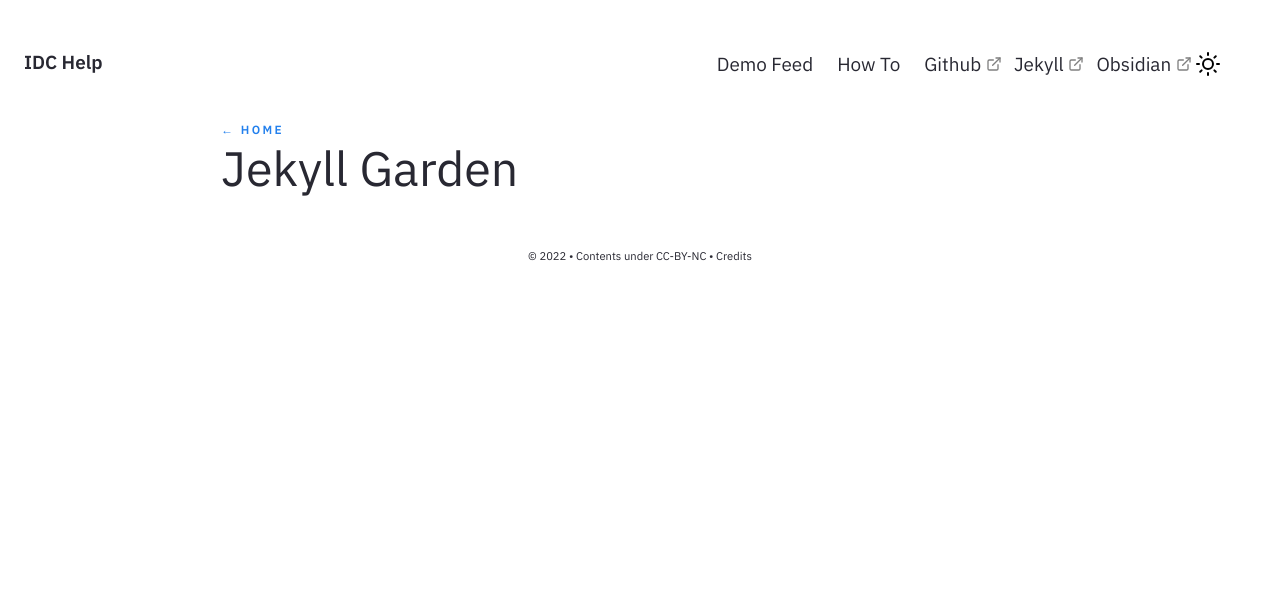
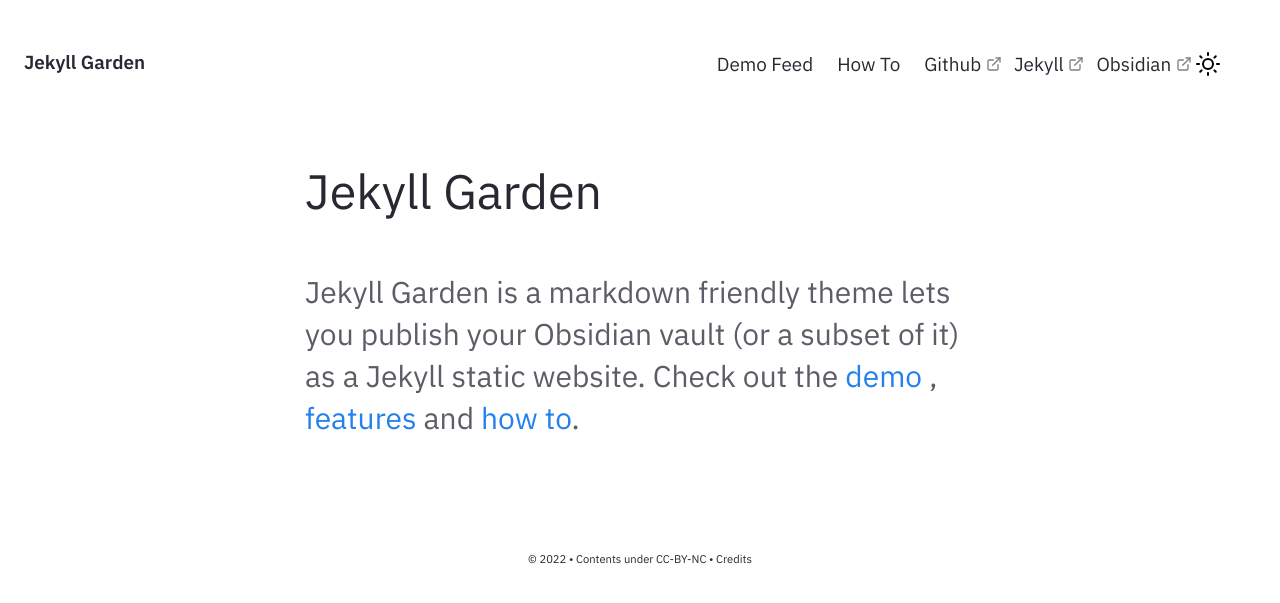
Before and after one commit to akademi-archive/akademi-archive.github.io, a Jekyll site: the page built from pages/index.md, in a window 1280 px wide. Shown: the top 603 px of the page. Built offline with Jekyll 4.4.1, drawn with Linux system fonts in a browser that asks for light colours.

Commit message:
Revert "update config"
This reverts commit 269e0e1beb44d76806b86520a10ce6684c3d83ed.

```diff
--- a/_config.yml
+++ b/_config.yml
@@ -27,16 +27,16 @@ baseurl: ""
 
 # Website Header, Description, Footer year and text.
 # If you are deleting this, make sure you remove it from HTML files too
-heading: IDC Help # Change this
-content: Help docs for Microsoft IDC
+heading: Jekyll Garden # Change this
+content: Obsidian ready Jekyll Theme
 copyright:
   year: © 2022
   msg: Contents under CC-BY-NC
 
 # Set title and content for private & broken link tooltop
 privatelinks:
-  title: Something isn't working right
-  msg: The page you're looking for is either not available or private. Ask gylakhwa to fix it.
+  title: Private or Broken Links
+  msg: The page you're looking for is either not available or private!
 
 # Theme level preferences
 # To enable set "enabled : true" else, use "enabled:false"
@@ -52,7 +52,7 @@ preferences:
 # To enable a homepage, change the value to true and add content to _includes/Homepage.html
 # If enable : false, notes feed will be as homepage.
   homepage:
-    enabled: false ##If you need a homepage, change this to true and edit _includes/Homepage.html
+    enabled: true ##If you need a homepage, change this to true and edit _includes/Homepage.html
 
 encoding: utf-8
 
@@ -68,7 +68,7 @@ plugins:
 collections:
     notes:
       output: true
-      permalink: /:title
+      permalink: /note/:title
 
 markdown: kramdown
 
@@ -88,7 +88,7 @@ defaults:
       type: posts
     values:
       layout: Post
-      permalink: /:title
+      permalink: /post/:title
       content-type: post
   - scope:
       path: ""
```
